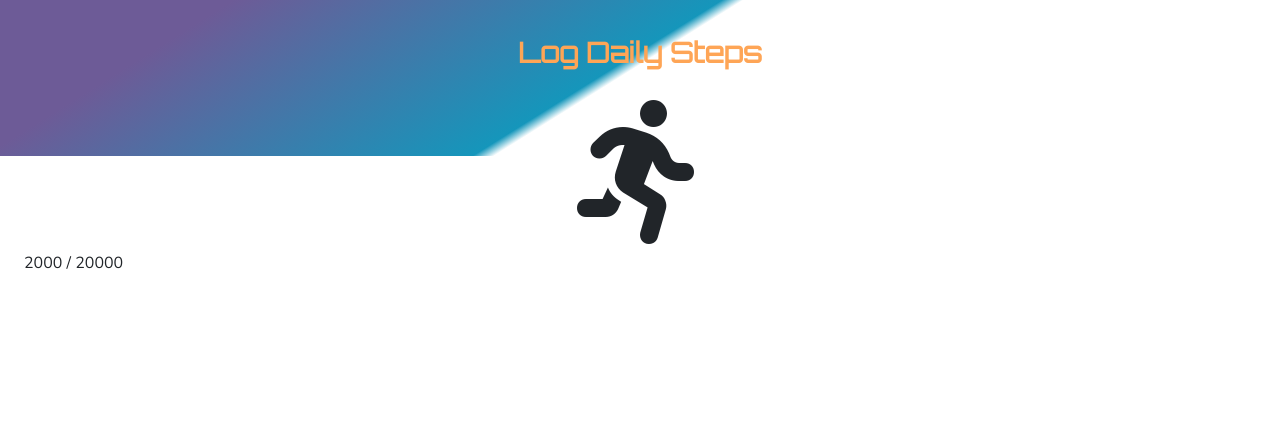
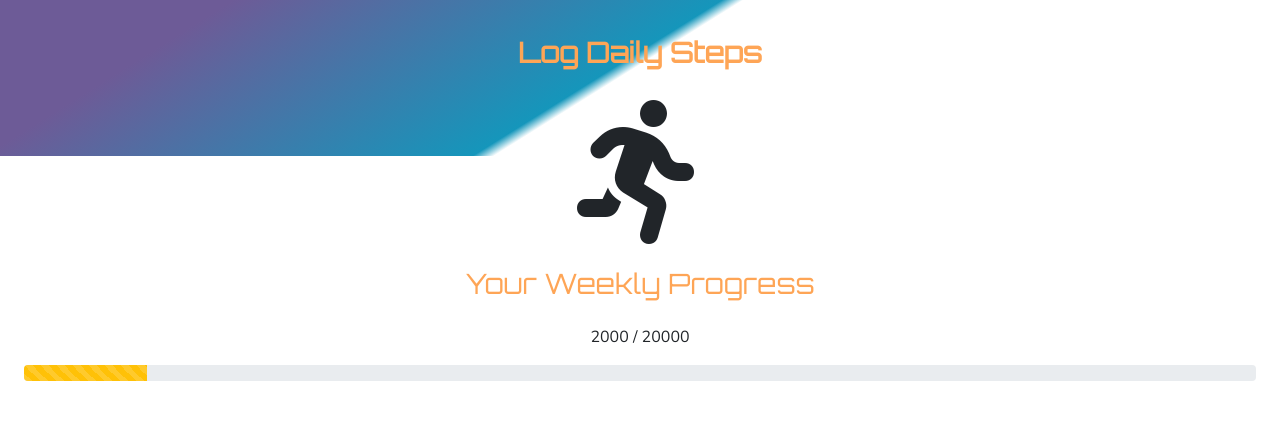
Before and after one commit to LogisticBravo/WalkCounts, a Django app: page /steps/ in a window 1280 px wide. Shown: the part 372-800 px from the top of the page. Run offline with Django 4.2, Linux system fonts and the light colour scheme; a user stored in the database is signed in; data comes from the database, SQL or seed files in the repository; some libraries are stand-ins or nearby versions.

Commit message:
Add progress bar to steps.html to reflect user progress. Add JS to update progress bar.

```diff
--- a/walk/steps/static/steps/js/steps.js
+++ b/walk/steps/static/steps/js/steps.js
@@ -9,4 +9,26 @@ document.addEventListener('DOMContentLoaded', (event) => {
         body.classList.remove("d-none");
         // body.insertAdjacentHTML("afterbegin", "<p>You have already set a Goal of {% if user.is_authenticated %} {{ user }} {% endif %} for the week!</p>");
     }
+
+    let userSteps = document.getElementById("userSteps").innerText;
+    let userGoal = document.getElementById("userGoal").innerText;
+    let progressBar = document.getElementById('progressBar');
+    let progressLabel = document.getElementById('progressLabel');
+
+    userSteps = parseInt(userSteps);
+    userGoal = parseInt(userGoal);
+
+    let progress = (userSteps/userGoal);
+    progress = (progress*100);
+    progress = Math.round(progress)
+
+    progressBar.style.width=progress+'%'
+
+    progressLabel.innerText=progress+'% Complete'
+
+    if(progress <= 25){
+        progressBar.classList.remove('bg-info');
+        progressBar.classList.add('bg-warning');
+    }
+
   })
--- a/walk/steps/templates/steps/steps.html
+++ b/walk/steps/templates/steps/steps.html
@@ -2,6 +2,7 @@
 {% load static %}
 
 {% block extra_css %}
+<link rel="stylesheet" href="{% static 'steps/css/steps.css' %}">
 {% endblock %}
 
 {% block extra_js %}
@@ -28,8 +29,19 @@
             </button>
             {% include 'includes/steps/steps_modal.html' %}
         </div>
+        <!-- Progress Bar -->
+        <div class="col-12 align-self-center text-center">
+            <h3 class="orbitron text-orange py-3 text-center">Your Weekly Progress</h3>
+            <p>
+               <span id="userSteps"> {{ user_target.0.steps }} </span>/<span id="userGoal"> {{ user_target.0.goal }} </span>
+            </p>
+            <div class="progress">
+                <div class="progress-bar progress-bar-striped bg-info" role="progressbar" style="width: 1%" aria-valuenow="1" aria-valuemin="0" aria-valuemax="100" id="progressBar">
+                    <span class="sr-only" id="progressLabel"></span>
+                </div>
+            </div>
+        </div>
     </div>
-    {{ user_target.0.steps }} / {{ user_target.0.goal }}
 </div>
 
 {% endblock %}
```
Also changed, not shown: walk/steps/static/steps/css/steps.css (added).
